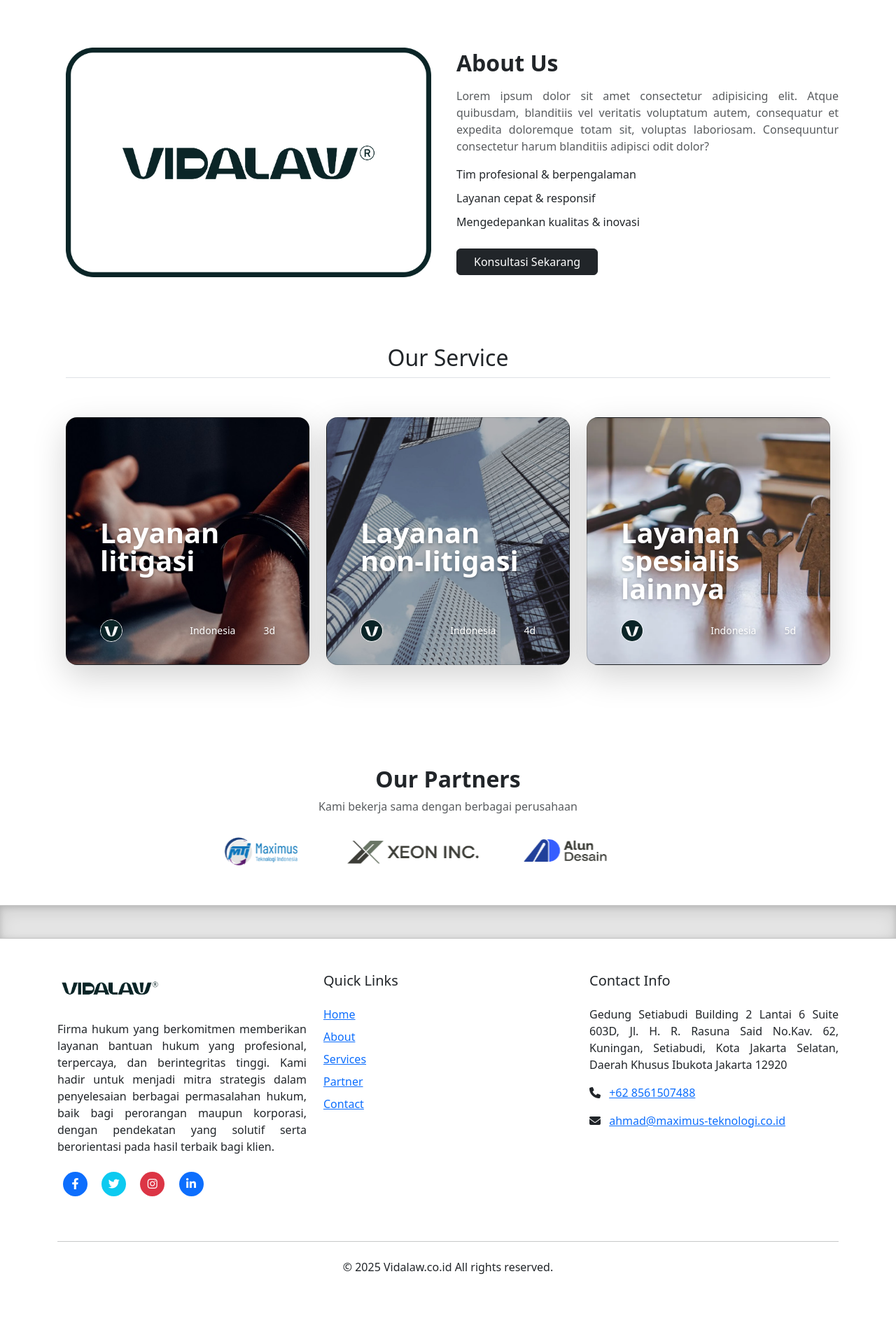
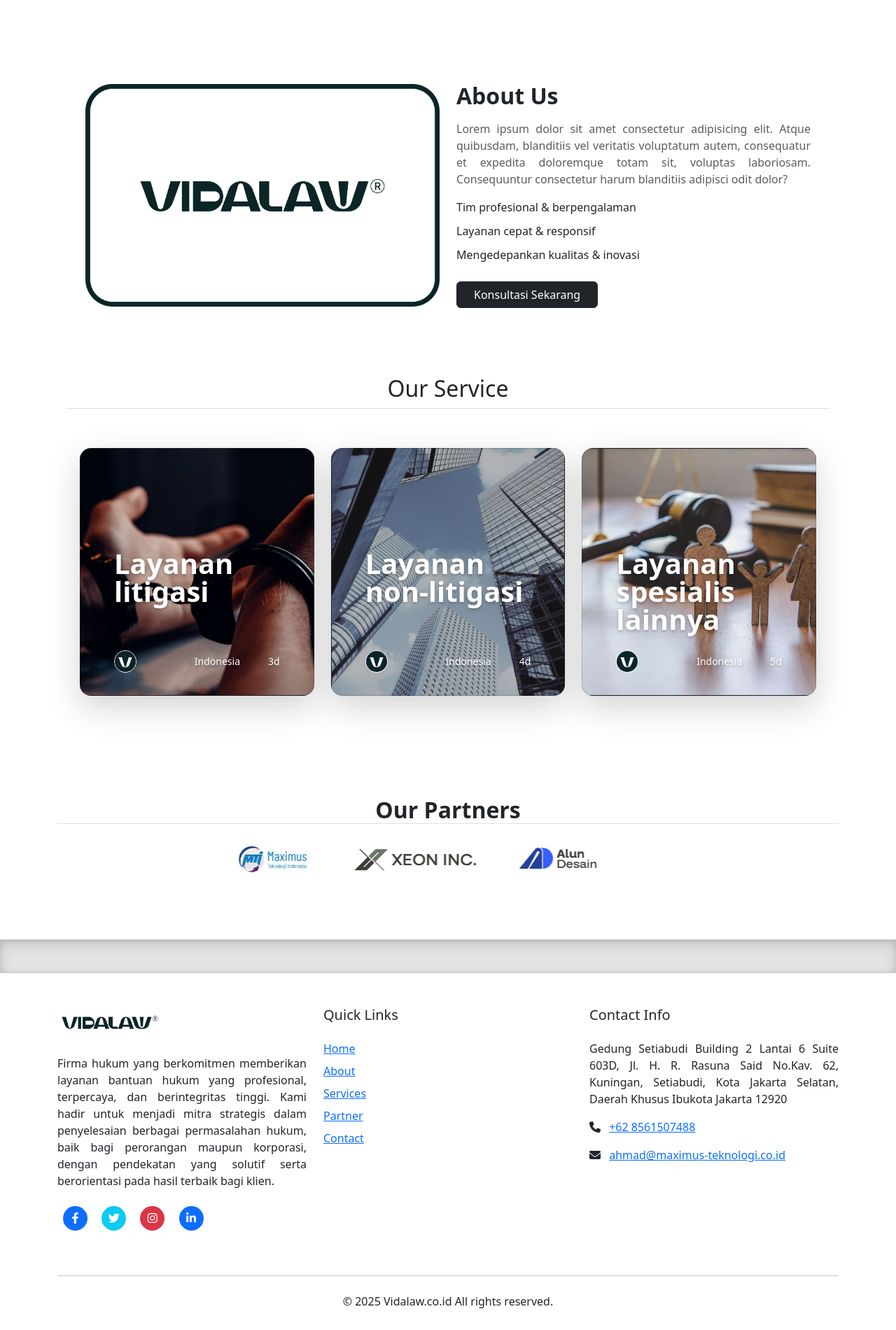
Before and after one commit to ahmadyusuf347/vidalaw, a plain HTML site: page index.html in a window 1280 px wide. Shown: the part 780-2680 px from the top of the page at 70% size. Before the commit the page ends 2650 px from the top, so only its background shows below. Drawn offline with nearby package versions, Linux system fonts and the light colour scheme; grey boxes are pictures that could not be loaded.

Commit message:
12 Januari 2025

```diff
--- a/contoh.css
+++ b/contoh.css
@@ -11,6 +11,7 @@
       left: 0;
       z-index: 1000;
       text-color: #000000;
+      box-shadow: 0 3px 5px rgba(0,0,0,0.15);
     }
 
     .logo {
--- a/index.html
+++ b/index.html
@@ -4,6 +4,8 @@
     <meta charset="utf-8">
     <meta name="viewport" content="width=device-width, initial-scale=1">
     <title>Vidalaw</title>
+    <link rel="icon" href="/favicon.ico" type="image/x-icon">
+
     <link href="https://cdn.jsdelivr.net/npm/bootstrap@5.3.8/dist/css/bootstrap.min.css" rel="stylesheet" integrity="sha384-sRIl4kxILFvY47J16cr9ZwB07vP4J8+LH7qKQnuqkuIAvNWLzeN8tE5YBujZqJLB" crossorigin="anonymous">
 <link rel="stylesheet" href="contoh.css">
 
@@ -44,11 +46,11 @@
 <!-- About Section -->
 <section class="py-5" id="about">
   <div class="container">
-    <div class="row align-items-center">
+    <div class="row align-items-center" style="padding-top: 50px; padding-left: 40px; padding-right: 40px;">
 
       <!-- Image -->
       <div class="col-md-6 mb-4 mb-md-0">
-        <img src="About-06.png" class="container img-fluid rounded-3" alt="About">
+        <img src="About-06.png" class="img-fluid rounded-3" alt="About">
       </div>
 
       <!-- Text -->
@@ -76,7 +78,7 @@
   <div class="container px-4 py-5" id="custom-cards">
     <h2 class="pb-2 border-bottom text-dark" style="text-align: center;" id="service">Our Service</h2>
 
-    <div class="row row-cols-1 row-cols-lg-3 align-items-stretch g-4 py-5">
+    <div class="row row-cols-1 row-cols-lg-3 align-items-stretch g-4 py-5" style="padding-left: 20px; padding-right: 20px;">
       <div class="col">
         <div class="card card-cover h-100 overflow-hidden text-bg-dark rounded-4 shadow-lg" style="background-image: url('1.jpg');">
           <div class="d-flex flex-column h-100 p-5 pb-3 text-white text-shadow-1">
@@ -144,12 +146,12 @@
 <!-- Partner Section -->
 <section class="py-5" id="partner">
     <div class="container text-center mb-4">
-        <h2 class="fw-bold">Our Partners</h2>
-        <p class="text-muted">Kami bekerja sama dengan berbagai perusahaan</p>
+        <h2 class="fw-bold border-bottom">Our Partners</h2>
+
     </div>
 
     <div id="partnerCarousel" class="carousel slide" data-bs-ride="carousel">
-        <div class="carousel-inner">
+        <div class="carousel-inner" style="padding-left: 40px; padding-right: 40px; padding-bottom: 40px;">
 
             <!-- Slide 1 -->
             <div class="carousel-item active">
@@ -193,7 +195,7 @@
 </section>
 <!--Footers-->
 <div class="b-example-divider"></div>
-  <footer class=" text-dark py-5">
+  <footer class=" text-dark py-5" style="padding-left: 40px; padding-right: 40px;">
     <div class="container">
         <div class="row g-4">
             <!-- Company Info -->
@@ -211,7 +213,7 @@
             <!-- Quick Links -->
             <div class="col-lg-4 col-md-6">
                 <h5 class="mb-4">Quick Links</h5>
-                <ul class="list-unstyled">
+                <ul class="list-unstyled" style="text-decoration: none;">
                     <li class="mb-2"><a href="#home" class="footer-link">Home</a></li>
                     <li class="mb-2"><a href="#about" class="footer-link">About</a></li>
                     <li class="mb-2"><a href="#service" class="footer-link">Services</a></li>
```
